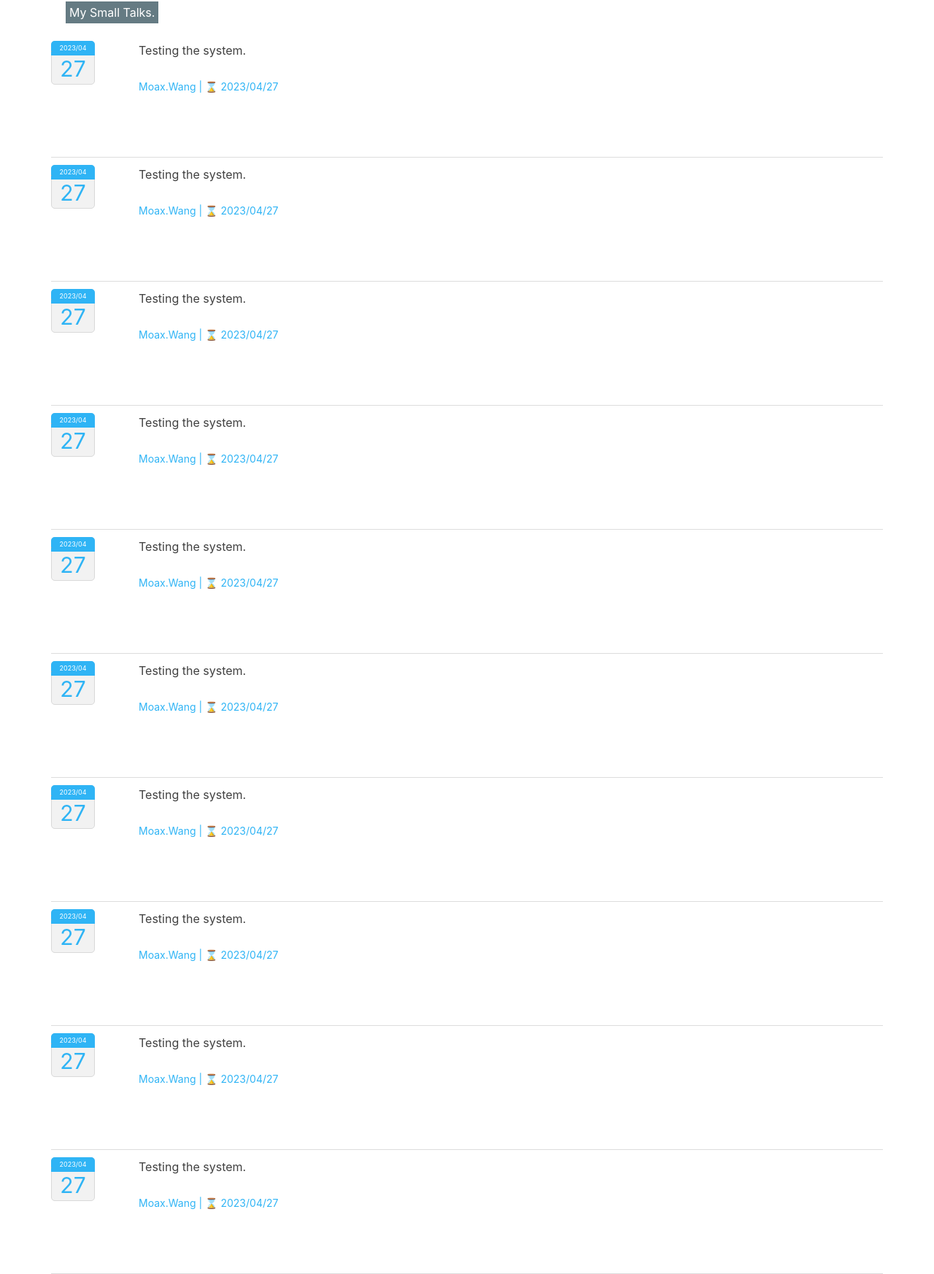
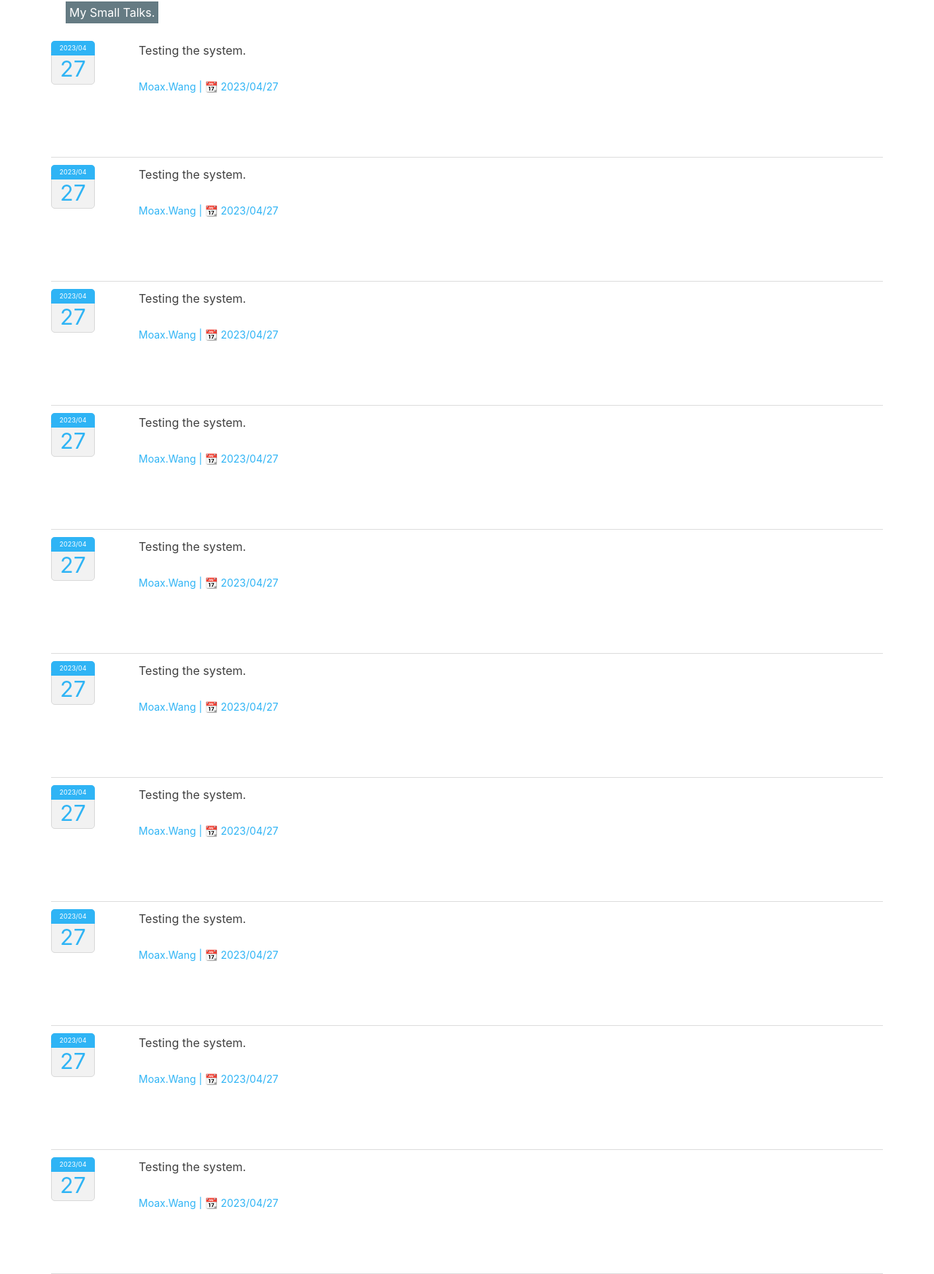
Before and after one commit to WinchellWang/winchellwang.github.io, a Jekyll site: the page built from 3talk.html, in a window 1280 px wide. Shown: the part 259-2005 px from the top of the page at 73% size. Built offline with Jekyll 4.4.1, drawn with Linux system fonts in a browser that asks for light colours; nearby versions of some CDN libraries; comment, search, counter and statistics services are not loaded; grey boxes are pictures that could not be loaded.

Commit message:
Layout Debug

```diff
--- a/3talk.html
+++ b/3talk.html
@@ -131,10 +131,10 @@ permalink: /talk/
     color: #2fb4f5;
 }
 
-.copy {
+/* .copy {
     height: 0.01px;
     width: 0.01px;
-}
+} */
 </style>
 </header>
 
@@ -168,7 +168,7 @@ permalink: /talk/
       <div class="hexo-douban-info">
           <div class="hexo-douban-title"><a> {{ talk.mytalk }}</a></div>
           <div class="hexo-douban-meta"><br></div>
-          <div class="hexo-douban-meta">Moax.Wang | ⌛️ {{ talk.talkmonth }}/{{ talk.talkday }}</a></div>
+          <div class="hexo-douban-meta">Moax.Wang | 📅 {{ talk.talkmonth }}/{{ talk.talkday }}</a></div>
       </div>
     </div>
     {% endfor %}
@@ -197,7 +197,7 @@ permalink: /talk/
         <div class="hexo-douban-info">
             <div class="hexo-douban-title"><a> {{ talk.mytalk }}</a></div>
             <div class="hexo-douban-meta"><br></div>
-            <div class="hexo-douban-meta">Moax.Wang | ⌛️ {{ talk.talkmonth }}/{{ talk.talkday }}</a></div>
+            <div class="hexo-douban-meta">Moax.Wang | 🗓 {{ talk.talkmonth }}/{{ talk.talkday }}</a></div>
         </div>
       </div>
     {% endfor %}
@@ -226,7 +226,7 @@ permalink: /talk/
       <div class="hexo-douban-info">
           <div class="hexo-douban-title"><a> {{ talk.mytalk }}</a></div>
           <div class="hexo-douban-meta"><br></div>
-          <div class="hexo-douban-meta">Moax.Wang | ⌛️ {{ talk.talkmonth }}/{{ talk.talkday }}</a></div>
+          <div class="hexo-douban-meta">Moax.Wang | 📆 {{ talk.talkmonth }}/{{ talk.talkday }}</a></div>
       </div>
     </div>
     {% endfor %}
```
